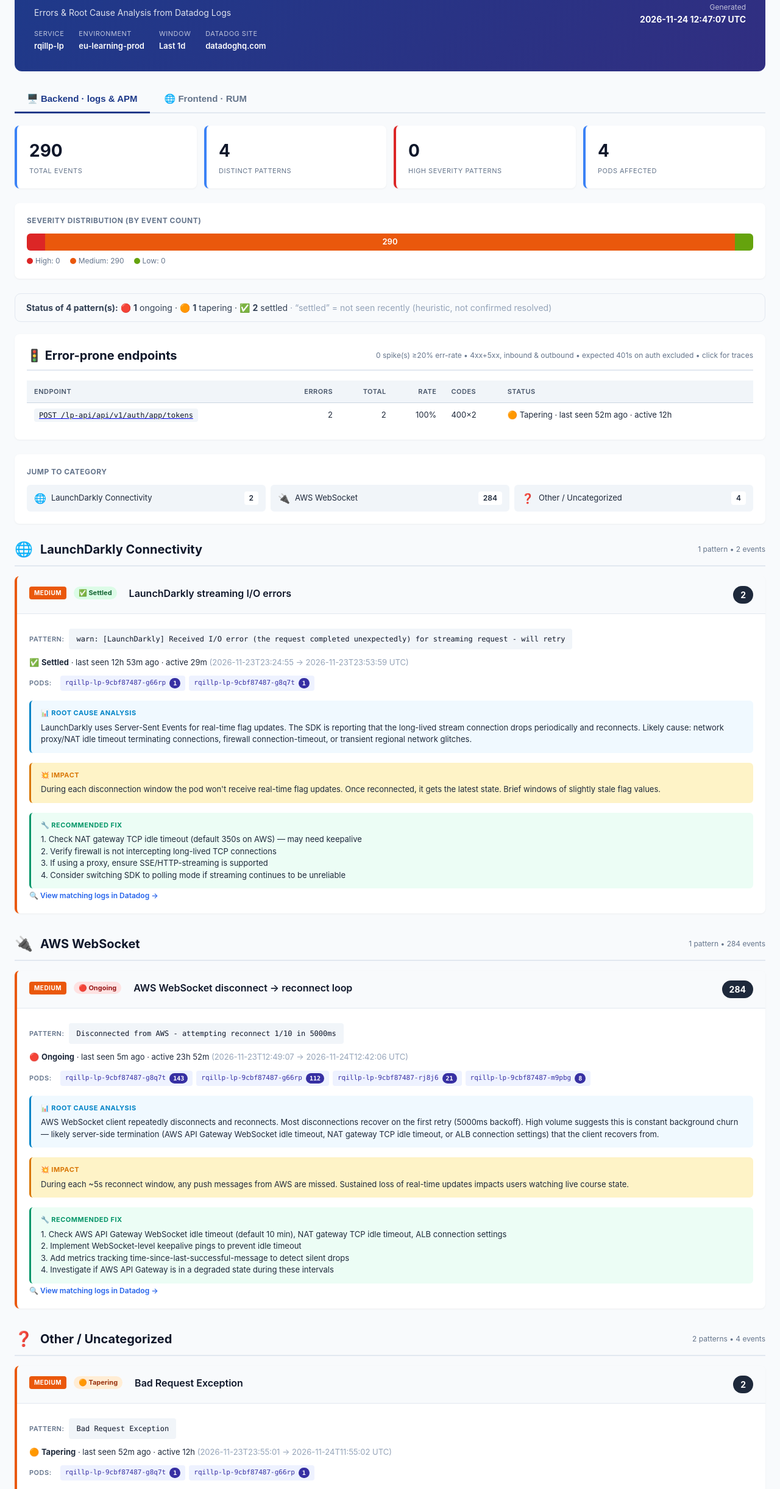
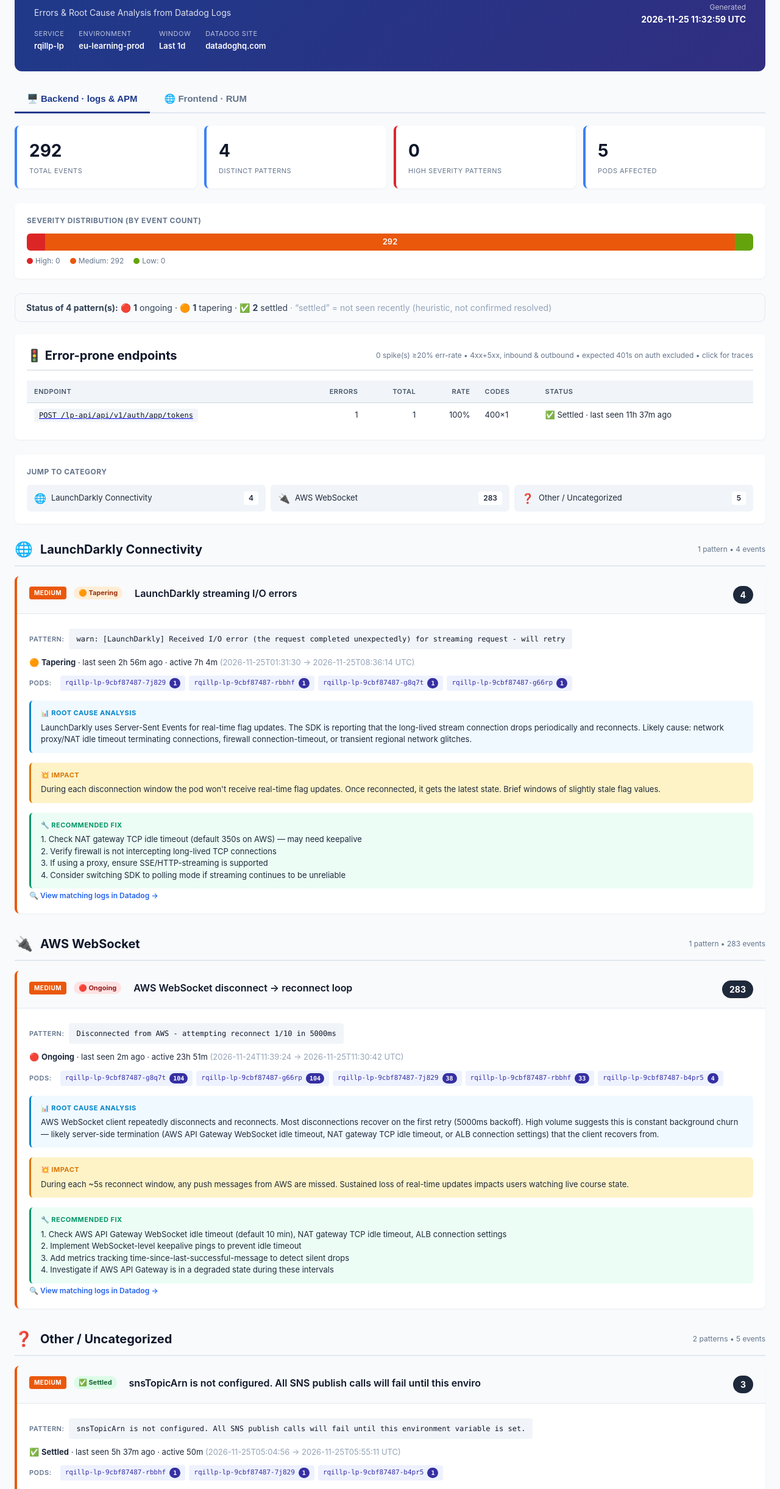
Before and after one commit to yuvilblr/review-report, a plain HTML site: page error-dashboard.html in a window 1280 px wide. Shown: the part 96-2538 px from the top of the page at 61% size. Drawn offline with Linux system fonts and the light colour scheme.

Commit message:
chore: daily error dashboard (2026-11-25)

```diff
--- a/error-dashboard.html
+++ b/error-dashboard.html
@@ -139,29 +139,29 @@ footer code { background: rgba(255,255,255,0.1); padding: 1px 6px; border-radius
 <div><span class="label">Datadog Site</span><span class="value">datadoghq.com</span></div>
 </div>
 </div>
-<div style="text-align:right;font-size:12px;color:rgba(255,255,255,0.7);">Generated<br><strong style="color:white;font-size:14px;">2026-11-24 12:47:07 UTC</strong></div>
+<div style="text-align:right;font-size:12px;color:rgba(255,255,255,0.7);">Generated<br><strong style="color:white;font-size:14px;">2026-11-25 11:32:59 UTC</strong></div>
 </div>
 </header>
 
 <div class="tabs"><button class="tab-btn active" data-tab="backend">🖥️ Backend · logs &amp; APM</button><button class="tab-btn" data-tab="frontend">🌐 Frontend · RUM</button></div>
 <div id="tab-backend" class="tab-pane active">
 <div class="stats-grid">
-<div class="stat-card"><div class="stat-value">290</div><div class="stat-label">Total events</div></div>
+<div class="stat-card"><div class="stat-value">292</div><div class="stat-label">Total events</div></div>
 <div class="stat-card"><div class="stat-value">4</div><div class="stat-label">Distinct patterns</div></div>
 <div class="stat-card high"><div class="stat-value">0</div><div class="stat-label">High severity patterns</div></div>
-<div class="stat-card"><div class="stat-value">4</div><div class="stat-label">Pods affected</div></div>
+<div class="stat-card"><div class="stat-value">5</div><div class="stat-label">Pods affected</div></div>
 </div>
 <div class="sev-summary">
 <h3>Severity distribution (by event count)</h3>
 
         <div class="sev-bar">
             <div class="sev-segment sev-high" style="flex:0" title="High: 0"></div>
-            <div class="sev-segment sev-medium" style="flex:290" title="Medium: 290">290</div>
+            <div class="sev-segment sev-medium" style="flex:292" title="Medium: 292">292</div>
             <div class="sev-segment sev-low" style="flex:0" title="Low: 0"></div>
         </div>
 <div class="sev-legend">
 <span><span class="sev-dot sev-high"></span>High: 0</span>
-<span><span class="sev-dot sev-medium"></span>Medium: 290</span>
+<span><span class="sev-dot sev-medium"></span>Medium: 292</span>
 <span><span class="sev-dot sev-low"></span>Low: 0</span>
 </div>
 </div>
@@ -175,12 +175,12 @@ footer code { background: rgba(255,255,255,0.1); padding: 1px 6px; border-radius
                 <thead><tr><th>Endpoint</th><th class="num">Errors</th><th class="num">Total</th><th class="num">Rate</th><th>Codes</th><th>Status</th></tr></thead>
                 <tbody>
         <tr>
-            <td class="api-name"><a href="https://app.datadoghq.com/apm/traces?query=service%3Arqillp-lp%20env%3Aeu-learning-prod%20resource_name%3A%22POST%20/lp-api/api/v1/auth/app/tokens%22%20%40http.status_code%3A%5B400%20TO%20599%5D&amp;from_ts=1795438068935&amp;to_ts=1795524468935&amp;paused=true" target="_blank"><code>POST /lp-api/api/v1/auth/app/tokens</code></a></td>
-            <td class="num">2</td>
-            <td class="num">2</td>
+            <td class="api-name"><a href="https://app.datadoghq.com/apm/traces?query=service%3Arqillp-lp%20env%3Aeu-learning-prod%20resource_name%3A%22POST%20/lp-api/api/v1/auth/app/tokens%22%20%40http.status_code%3A%5B400%20TO%20599%5D&amp;from_ts=1795520019960&amp;to_ts=1795606419960&amp;paused=true" target="_blank"><code>POST /lp-api/api/v1/auth/app/tokens</code></a></td>
+            <td class="num">1</td>
+            <td class="num">1</td>
             <td class="num ">100%</td>
-            <td>400×2</td>
-            <td>🟠 Tapering · last seen 52m ago · active 12h</td>
+            <td>400×1</td>
+            <td>✅ Settled · last seen 11h 37m ago</td>
         </tr></tbody>
             </table>
         </div>
@@ -191,19 +191,19 @@ footer code { background: rgba(255,255,255,0.1); padding: 1px 6px; border-radius
         <a href="#cat-LaunchDarkly-Connectivity" class="toc-link">
             <span class="toc-emoji">🌐</span>
             <span class="toc-name">LaunchDarkly Connectivity</span>
-            <span class="toc-count">2</span>
+            <span class="toc-count">4</span>
 
         </a>
         <a href="#cat-AWS-WebSocket" class="toc-link">
             <span class="toc-emoji">🔌</span>
             <span class="toc-name">AWS WebSocket</span>
-            <span class="toc-count">284</span>
+            <span class="toc-count">283</span>
 
         </a>
         <a href="#cat-Other---Uncategorized" class="toc-link">
             <span class="toc-emoji">❓</span>
             <span class="toc-name">Other / Uncategorized</span>
-            <span class="toc-count">4</span>
+            <span class="toc-count">5</span>
 
         </a></div>
 </div>
@@ -212,22 +212,22 @@ footer code { background: rgba(255,255,255,0.1); padding: 1px 6px; border-radius
             <h2 class="category-title">
                 <span class="cat-emoji">🌐</span>
                 LaunchDarkly Connectivity
-                <span class="cat-stats">1 pattern • 2 events</span>
+                <span class="cat-stats">1 pattern • 4 events</span>
             </h2>
             <div class="cards-grid">
             <div class="card sev-medium">
                 <div class="card-header">
                     <div class="card-title-row">
                         <span class="sev-badge sev-medium">MEDIUM</span>
-                        <span class="rec-badge rec-settled">✅ Settled</span>
+                        <span class="rec-badge rec-tapering">🟠 Tapering</span>
                         <h3 class="card-title">LaunchDarkly streaming I/O errors</h3>
                     </div>
-                    <div class="card-count">2</div>
+                    <div class="card-count">4</div>
                 </div>
                 <div class="card-body">
                     <div class="pattern-row"><span class="meta-label">Pattern:</span><code class="pattern">warn: [LaunchDarkly] Received I/O error (the request completed unexpectedly) for streaming request - will retry</code></div>
-                    <div class="timestamps">✅ <strong>Settled</strong> · last seen 12h 53m ago · active 29m <span style="color:#94a3b8;">(2026-11-23T23:24:55 → 2026-11-23T23:53:59 UTC)</span></div>
-                    <div class="pods-row"><span class="meta-label">Pods:</span><span class="pod-chip">rqillp-lp-9cbf87487-g66rp<span class="pod-count">1</span></span><span class="pod-chip">rqillp-lp-9cbf87487-g8q7t<span class="pod-count">1</span></span></div>
+                    <div class="timestamps">🟠 <strong>Tapering</strong> · last seen 2h 56m ago · active 7h 4m <span style="color:#94a3b8;">(2026-11-25T01:31:30 → 2026-11-25T08:36:14 UTC)</span></div>
+                    <div class="pods-row"><span class="meta-label">Pods:</span><span class="pod-chip">rqillp-lp-9cbf87487-7j829<span class="pod-count">1</span></span><span class="pod-chip">rqillp-lp-9cbf87487-rbbhf<span class="pod-count">1</span></span><span class="pod-chip">rqillp-lp-9cbf87487-g8q7t<span class="pod-count">1</span></span><span class="pod-chip">rqillp-lp-9cbf87487-g66rp<span class="pod-count">1</span></span></div>
                     <div class="rca-block"><div class="rca-label">📊 Root Cause Analysis</div><div class="rca-text">LaunchDarkly uses Server-Sent Events for real-time flag updates. The SDK is reporting that the long-lived stream connection drops periodically and reconnects. Likely cause: network proxy/NAT idle timeout terminating connections, firewall connection-timeout, or transient regional network glitches.</div></div>
 
                     <div class="impact-block"><div class="impact-label">💥 Impact</div><div class="impact-text">During each disconnection window the pod won&#x27;t receive real-time flag updates. Once reconnected, it gets the latest state. Brief windows of slightly stale flag values.</div></div>
@@ -235,7 +235,7 @@ footer code { background: rgba(255,255,255,0.1); padding: 1px 6px; border-radius
 2. Verify firewall is not intercepting long-lived TCP connections
 3. If using a proxy, ensure SSE/HTTP-streaming is supported
 4. Consider switching SDK to polling mode if streaming continues to be unreliable</pre></div>
-                    <div class="investigate"><a target="_blank" style="font-size:12px;color:#2563eb;text-decoration:none;font-weight:600;" href="https://app.datadoghq.com/logs?query=service%3Arqillp-lp%20env%3Aeu-learning-prod%20%40msg%3A%2AReceived%2AI%2AO%2Aerror%2A&amp;from_ts=1795438068935&amp;to_ts=1795524468935">🔍 View matching logs in Datadog →</a></div>
+                    <div class="investigate"><a target="_blank" style="font-size:12px;color:#2563eb;text-decoration:none;font-weight:600;" href="https://app.datadoghq.com/logs?query=service%3Arqillp-lp%20env%3Aeu-learning-prod%20%40msg%3A%2AReceived%2AI%2AO%2Aerror%2A&amp;from_ts=1795520019959&amp;to_ts=1795606419959">🔍 View matching logs in Datadog →</a></div>
                 </div>
             </div></div>
         </section>
@@ -243,7 +243,7 @@ footer code { background: rgba(255,255,255,0.1); padding: 1px 6px; border-radius
             <h2 class="category-title">
                 <span class="cat-emoji">🔌</span>
                 AWS WebSocket
-                <span class="cat-stats">1 pattern • 284 events</span>
+                <span class="cat-stats">1 pattern • 283 events</span>
             </h2>
             <div class="cards-grid">
             <div class="card sev-medium">
@@ -253,12 +253,12 @@ footer code { background: rgba(255,255,255,0.1); padding: 1px 6px; border-radius
                         <span class="rec-badge rec-ongoing">🔴 Ongoing</span>
                         <h3 class="card-title">AWS WebSocket disconnect → reconnect loop</h3>
                     </div>
-                    <div class="card-count">284</div>
+                    <div class="card-count">283</div>
                 </div>
                 <div class="card-body">
                     <div class="pattern-row"><span class="meta-label">Pattern:</span><code class="pattern">Disconnected from AWS - attempting reconnect 1/10 in 5000ms</code></div>
-                    <div class="timestamps">🔴 <strong>Ongoing</strong> · last seen 5m ago · active 23h 52m <span style="color:#94a3b8;">(2026-11-23T12:49:07 → 2026-11-24T12:42:06 UTC)</span></div>
-                    <div class="pods-row"><span class="meta-label">Pods:</span><span class="pod-chip">rqillp-lp-9cbf87487-g8q7t<span class="pod-count">143</span></span><span class="pod-chip">rqillp-lp-9cbf87487-g66rp<span class="pod-count">112</span></span><span class="pod-chip">rqillp-lp-9cbf87487-rj8j6<span class="pod-count">21</span></span><span class="pod-chip">rqillp-lp-9cbf87487-m9pbg<span class="pod-count">8</span></span></div>
+                    <div class="timestamps">🔴 <strong>Ongoing</strong> · last seen 2m ago · active 23h 51m <span style="color:#94a3b8;">(2026-11-24T11:39:24 → 2026-11-25T11:30:42 UTC)</span></div>
+                    <div class="pods-row"><span class="meta-label">Pods:</span><span class="pod-chip">rqillp-lp-9cbf87487-g8q7t<span class="pod-count">104</span></span><span class="pod-chip">rqillp-lp-9cbf87487-g66rp<span class="pod-count">104</span></span><span class="pod-chip">rqillp-lp-9cbf87487-7j829<span class="pod-count">38</span></span><span class="pod-chip">rqillp-lp-9cbf87487-rbbhf<span class="pod-count">33</span></span><span class="pod-chip">rqillp-lp-9cbf87487-b4pr5<span class="pod-count">4</span></span></div>
                     <div class="rca-block"><div class="rca-label">📊 Root Cause Analysis</div><div class="rca-text">AWS WebSocket client repeatedly disconnects and reconnects. Most disconnections recover on the first retry (5000ms backoff). High volume suggests this is constant background churn — likely server-side termination (AWS API Gateway WebSocket idle timeout, NAT gateway TCP idle timeout, or ALB connection settings) that the client recovers from.</div></div>
 
                     <div class="impact-block"><div class="impact-label">💥 Impact</div><div class="impact-text">During each ~5s reconnect window, any push messages from AWS are missed. Sustained loss of real-time updates impacts users watching live course state.</div></div>
@@ -266,7 +266,7 @@ footer code { background: rgba(255,255,255,0.1); padding: 1px 6px; border-radius
 2. Implement WebSocket-level keepalive pings to prevent idle timeout
 3. Add metrics tracking time-since-last-successful-message to detect silent drops
 4. Investigate if AWS API Gateway is in a degraded state during these intervals</pre></div>
-                    <div class="investigate"><a target="_blank" style="font-size:12px;color:#2563eb;text-decoration:none;font-weight:600;" href="https://app.datadoghq.com/logs?query=service%3Arqillp-lp%20env%3Aeu-learning-prod%20%40msg%3A%2ADisconnected%2Afrom%2AAWS%2A&amp;from_ts=1795438068935&amp;to_ts=1795524468935">🔍 View matching logs in Datadog →</a></div>
+                    <div class="investigate"><a target="_blank" style="font-size:12px;color:#2563eb;text-decoration:none;font-weight:600;" href="https://app.datadoghq.com/logs?query=service%3Arqillp-lp%20env%3Aeu-learning-prod%20%40msg%3A%2ADisconnected%2Afrom%2AAWS%2A&amp;from_ts=1795520019959&amp;to_ts=1795606419959">🔍 View matching logs in Datadog →</a></div>
                 </div>
             </div></div>
         </section>
@@ -274,27 +274,27 @@ footer code { background: rgba(255,255,255,0.1); padding: 1px 6px; border-radius
             <h2 class="category-title">
                 <span class="cat-emoji">❓</span>
                 Other / Uncategorized
-                <span class="cat-stats">2 patterns • 4 events</span>
+                <span class="cat-stats">2 patterns • 5 events</span>
             </h2>
             <div class="cards-grid">
             <div class="card sev-medium">
                 <div class="card-header">
                     <div class="card-title-row">
                         <span class="sev-badge sev-medium">MEDIUM</span>
-                        <span class="rec-badge rec-tapering">🟠 Tapering</span>
-                        <h3 class="card-title">Bad Request Exception</h3>
+                        <span class="rec-badge rec-settled">✅ Settled</span>
+                        <h3 class="card-title">snsTopicArn is not configured. All SNS publish calls will fail until this enviro</h3>
                     </div>
-                    <div class="card-count">2</div>
+                    <div class="card-count">3</div>
                 </div>
                 <div class="card-body">
-                    <div class="pattern-row"><span class="meta-label">Pattern:</span><code class="pattern">Bad Request Exception</code></div>
-                    <div class="timestamps">🟠 <strong>Tapering</strong> · last seen 52m ago · active 12h <span style="color:#94a3b8;">(2026-11-23T23:55:01 → 2026-11-24T11:55:02 UTC)</span></div>
-                    <div class="pods-row"><span class="meta-label">Pods:</span><span class="pod-chip">rqillp-lp-9cbf87487-g8q7t<span class="pod-count">1</span></span><span class="pod-chip">rqillp-lp-9cbf87487-g66rp<span class="pod-count">1</span></span></div>
+                    <div class="pattern-row"><span class="meta-label">Pattern:</span><code class="pattern">snsTopicArn is not configured. All SNS publish calls will fail until this environment variable is set.</code></div>
+                    <div class="timestamps">✅ <strong>Settled</strong> · last seen 5h 37m ago · active 50m <span style="color:#94a3b8;">(2026-11-25T05:04:56 → 2026-11-25T05:55:11 UTC)</span></div>
+                    <div class="pods-row"><span class="meta-label">Pods:</span><span class="pod-chip">rqillp-lp-9cbf87487-rbbhf<span class="pod-count">1</span></span><span class="pod-chip">rqillp-lp-9cbf87487-7j829<span class="pod-count">1</span></span><span class="pod-chip">rqillp-lp-9cbf87487-b4pr5<span class="pod-count">1</span></span></div>
                     <div class="rca-block"><div class="rca-label">📊 Root Cause Analysis</div><div class="rca-text">Error/warn-level log with no failing (5xx) request behind it — likely handled / business logic. Add a CATALOG entry to classify it.</div></div>
 
                     <div class="impact-block"><div class="impact-label">💥 Impact</div><div class="impact-text">Likely none (request did not 5xx).</div></div>
                     <div class="fix-block"><div class="fix-label">🔧 Recommended Fix</div><pre class="fix-text">Add this pattern to CATALOG in generate-dashboard.py.</pre></div>
-                    <div class="investigate"><a target="_blank" style="font-size:12px;color:#2563eb;text-decoration:none;font-weight:600;" href="https://app.datadoghq.com/logs?query=service%3Arqillp-lp%20env%3Aeu-learning-prod%20%40msg%3A%2ABad%2ARequest%2AException%2A&amp;from_ts=1795438068935&amp;to_ts=1795524468935">🔍 View matching logs in Datadog →</a></div>
+                    <div class="investigate"><a target="_blank" style="font-size:12px;color:#2563eb;text-decoration:none;font-weight:600;" href="https://app.datadoghq.com/logs?query=service%3Arqillp-lp%20env%3Aeu-learning-prod%20%40msg%3A%2AsnsTopicArn%2Ais%2Anot%2Aconfigured%2AAll%2ASNS%2Apublish%2Acalls%2Awill%2Afail%2Auntil%2Athis%2A&amp;from_ts=1795520019960&amp;to_ts=1795606419960">🔍 View matching logs in Datadog →</a></div>
                 </div>
             </div>
             <div class="card sev-medium">
@@ -302,19 +302,19 @@ footer code { background: rgba(255,255,255,0.1); padding: 1px 6px; border-radius
                     <div class="card-title-row">
                         <span class="sev-badge sev-medium">MEDIUM</span>
                         <span class="rec-badge rec-settled">✅ Settled</span>
-                        <h3 class="card-title">snsTopicArn is not configured. All SNS publish calls will fail until this enviro</h3>
+                        <h3 class="card-title">Bad Request Exception</h3>
                     </div>
                     <div class="card-count">2</div>
                 </div>
                 <div class="card-body">
-                    <div class="pattern-row"><span class="meta-label">Pattern:</span><code class="pattern">snsTopicArn is not configured. All SNS publish calls will fail until this environment variable is set.</code></div>
-                    <div class="timestamps">✅ <strong>Settled</strong> · last seen 18h 58m ago · active 3h 40m <span style="color:#94a3b8;">(2026-11-23T14:08:16 → 2026-11-23T17:48:58 UTC)</span></div>
-                    <div class="pods-row"><span class="meta-label">Pods:</span><span class="pod-chip">rqillp-lp-9cbf87487-g66rp<span class="pod-count">1</span></span><span class="pod-chip">rqillp-lp-9cbf87487-rj8j6<span class="pod-count">1</span></span></div>
+                    <div class="pattern-row"><span class="meta-label">Pattern:</span><code class="pattern">Bad Request Exception</code></div>
+                    <div class="timestamps">✅ <strong>Settled</strong> · last seen 11h 37m ago · active 11h 59m <span style="color:#94a3b8;">(2026-11-24T11:55:02 → 2026-11-24T23:55:01 UTC)</span></div>
+                    <div class="pods-row"><span class="meta-label">Pods:</span><span class="pod-chip">rqillp-lp-9cbf87487-g66rp<span class="pod-count">1</span></span><span class="pod-chip">rqillp-lp-9cbf87487-g8q7t<span class="pod-count">1</span></span></div>
                     <div class="rca-block"><div class="rca-label">📊 Root Cause Analysis</div><div class="rca-text">Error/warn-level log with no failing (5xx) request behind it — likely handled / business logic. Add a CATALOG entry to classify it.</div></div>
 
                     <div class="impact-block"><div class="impact-label">💥 Impact</div><div class="impact-text">Likely none (request did not 5xx).</div></div>
                     <div class="fix-block"><div class="fix-label">🔧 Recommended Fix</div><pre class="fix-text">Add this pattern to CATALOG in generate-dashboard.py.</pre></div>
-                    <div class="investigate"><a target="_blank" style="font-size:12px;color:#2563eb;text-decoration:none;font-weight:600;" href="https://app.datadoghq.com/logs?query=service%3Arqillp-lp%20env%3Aeu-learning-prod%20%40msg%3A%2AsnsTopicArn%2Ais%2Anot%2Aconfigured%2AAll%2ASNS%2Apublish%2Acalls%2Awill%2Afail%2Auntil%2Athis%2A&amp;from_ts=1795438068935&amp;to_ts=1795524468935">🔍 View matching logs in Datadog →</a></div>
+                    <div class="investigate"><a target="_blank" style="font-size:12px;color:#2563eb;text-decoration:none;font-weight:600;" href="https://app.datadoghq.com/logs?query=service%3Arqillp-lp%20env%3Aeu-learning-prod%20%40msg%3A%2ABad%2ARequest%2AException%2A&amp;from_ts=1795520019960&amp;to_ts=1795606419960">🔍 View matching logs in Datadog →</a></div>
                 </div>
             </div></div>
         </section>
@@ -322,7 +322,7 @@ footer code { background: rgba(255,255,255,0.1); padding: 1px 6px; border-radius
 <div id="tab-frontend" class="tab-pane"><section class="category-section"><p style="color:#64748b;font-style:italic;">No RUM frontend errors found in this window.</p></section></div>
 <footer>
 <p>Generated from Datadog Logs API for <code>service:rqillp-lp env:eu-learning-prod</code> over the last 1d.</p>
-<p style="margin-top:8px;">290 events across 4 patterns • 4 pods affected</p>
+<p style="margin-top:8px;">292 events across 4 patterns • 5 pods affected</p>
 </footer>
 </div>
 <script>
```
